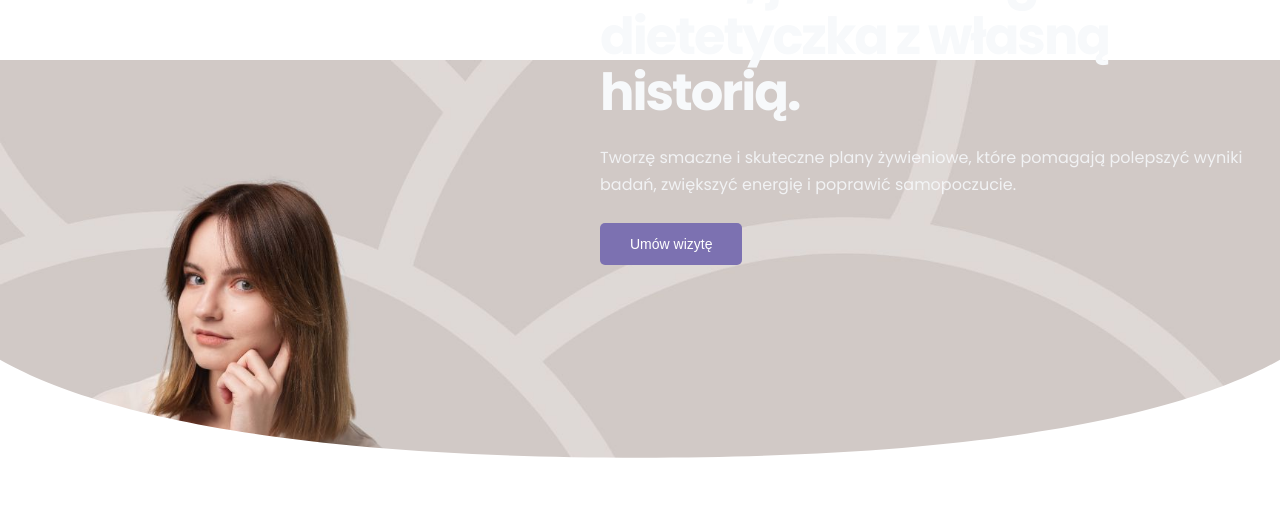
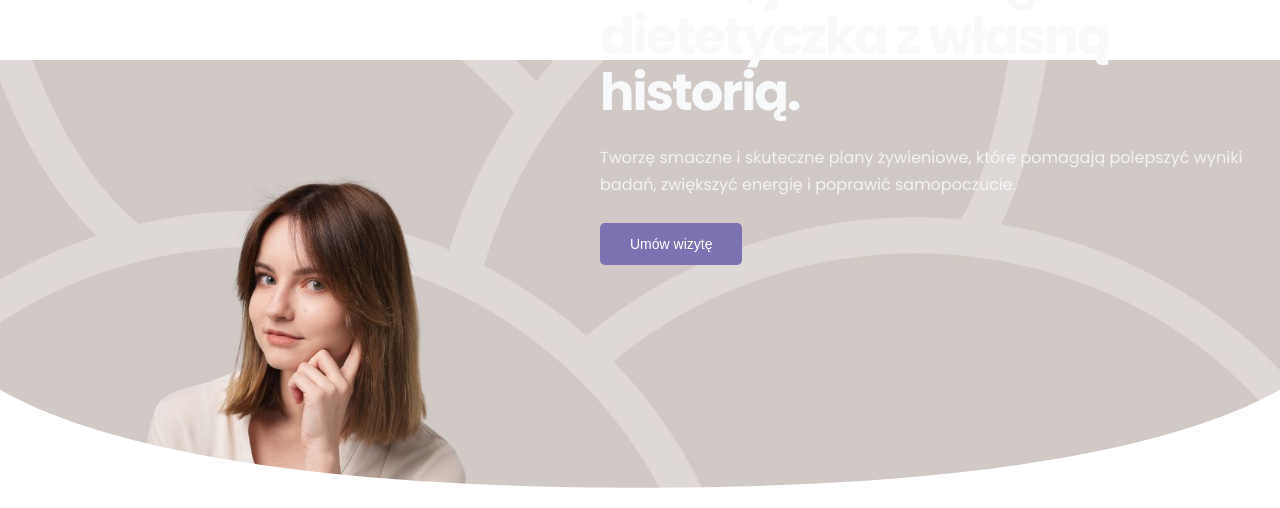
Before and after one commit to DawidZyluk/jagodowa-harmonia-next-js, a Next.js app: page / in a window 1280 px wide. Shown: the part 292-800 px from the top of the page. Built offline with nearby package versions, Linux system fonts and the light colour scheme.

Commit message:
Update HeaderSection styles: change background position to top left and adjust foreground position to 35vh for improved layout.

```diff
--- a/app/sections/HeaderSection/HeaderSection.scss
+++ b/app/sections/HeaderSection/HeaderSection.scss
@@ -26,8 +26,7 @@
     background-image: url("/background.jpg");
     background-size: cover;
     background-repeat: no-repeat;
-    background-position: center;
-    transform-origin: center;
+    background-position: top left;
   }
 
   &__foreground {
--- a/app/sections/HeaderSection/HeaderSection.tsx
+++ b/app/sections/HeaderSection/HeaderSection.tsx
@@ -42,7 +42,7 @@ export default function HeaderSection() {
         src="/foreground.svg"
         alt=""
         className={classNames.foreground}
-        style={{ top: '250px' }}
+        style={{ top: '35vh' }}
       />
       <div className={classNames.overlay} aria-hidden />
 
```
